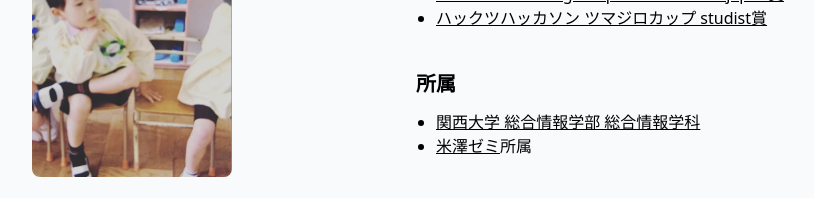
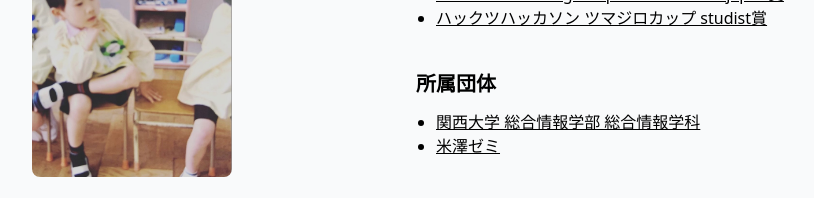
Before and after one commit to kinjo1130/portfolio-v4, a Next.js app: page / in a window 1280 px wide. Shown: the part 250-448 px from the top of the page, without its empty margins (224-1038 px from the left). Built offline with nearby package versions, Linux system fonts and the light colour scheme; no server answers.

Commit message:
:sparkles: 受賞歴や所属をコンポーネントにした

```diff
--- /dev/null
+++ b/components/Achievement.tsx
@@ -0,0 +1,27 @@
+import Heading from "./Heading";
+const ACHIEVEMENTS = [
+  {
+    title: "Civictech Challenge Cup u-21 Code for japan賞",
+    url: "https://ccc2021.code4japan.org",
+  },
+  {
+    title: "ハックツハッカソン ツマジロカップ studist賞",
+    url: "https://hackz.team/news/28VSpLaigPOw6KcqbgbVZT",
+  },
+];
+export default function Achievement() {
+  return (
+    <div className="mb-10">
+      <Heading level={2}>受賞歴</Heading>
+      <ul className="list-disc ml-5">
+        {ACHIEVEMENTS.map((achievement) => (
+          <li key={achievement.title}>
+            <a href={achievement.url} target="_blank" className="underline">
+              {achievement.title}
+            </a>
+          </li>
+        ))}
+      </ul>
+    </div>
+  );
+}
--- /dev/null
+++ b/components/MembershipList.tsx
@@ -0,0 +1,27 @@
+import Heading from "./Heading";
+const MEMBERSHIPS = [
+  {
+    title: "関西大学 総合情報学部 総合情報学科",
+    url: "https://www.kansai-u.ac.jp/Fc_inf/",
+  },
+  {
+    title: "米澤ゼミ",
+    url: "https://www.kansai-u.ac.jp/Fc_inf/fm/staff/yonezawa.html",
+  },
+];
+export  default function MembershipList() {
+  return (
+    <div className="mb-10">
+      <Heading level={2}>所属団体</Heading>
+      <ul className="list-disc ml-5">
+        {MEMBERSHIPS.map((membership) => (
+          <li key={membership.title}>
+            <a href={membership.url} target="_blank" className="underline">
+              {membership.title}
+            </a>
+          </li>
+        ))}
+      </ul>
+    </div>
+  );
+}
--- a/pages/index.tsx
+++ b/pages/index.tsx
@@ -3,13 +3,19 @@ import Layout from "./layout";
 import Image from "next/image";
 import SNS from "@/components/SNS";
 import Button from "@/components/Button";
-import Heading from "@/components/Heading";
 import { SeoHead } from "@/components/SeoHead";
+import Achievement from "@/components/Achievement";
+import MembershipList from "@/components/MembershipList";
 export default function Home() {
   return (
     <>
       <Layout title="Welcome!!">
-        <SeoHead title="Home" titleTemplate="Welcome!!" description="Welcome to my portfolio site" imgUrl="/favicon.ico"></SeoHead>
+        <SeoHead
+          title="Home"
+          titleTemplate="Welcome!!"
+          description="Welcome to my portfolio site"
+          imgUrl="/favicon.ico"
+        ></SeoHead>
         <div className="lg:grid lg:grid-cols-10">
           <div className="col-span-5">
             <Image
@@ -27,50 +33,9 @@ export default function Home() {
             </p>
           </div>
           <div className="col-span-5">
-            {/* コンポーネントにする */}
-            <div className="mb-10">
-              <Heading level={2}>受賞歴</Heading>
-              <ul className="list-disc ml-5">
-                <li>
-                  <a
-                    href="https://ccc2021.code4japan.org/"
-                    target="_blank"
-                    className="underline"
-                  >
-                    Civictech Challenge Cup u-21 Code for japan賞
-                  </a>
-                </li>
-                <li>
-                  <a
-                    href="https://hackz.team/news/28VSpLaigPOw6KcqbgbVZT"
-                    target="_blank"
-                    className="underline"
-                  >
-                    ハックツハッカソン ツマジロカップ studist賞
-                  </a>
-                </li>
-              </ul>
-            </div>
+            <Achievement />
             <div className="my-10">
-              {/* コンポーネントにする */}
-              <Heading level={2}>所属</Heading>
-              <ul className="list-disc ml-5">
-                <li>
-                  <a href="" target="_blank" className="underline">
-                    関西大学 総合情報学部 総合情報学科
-                  </a>
-                </li>
-                <li>
-                  <a
-                    href="https://www.kansai-u.ac.jp/Fc_inf/fm/staff/yonezawa.html"
-                    target="_blank"
-                    className="underline"
-                  >
-                    米澤ゼミ
-                  </a>
-                  所属
-                </li>
-              </ul>
+              <MembershipList />
             </div>
             <Button className="mt-10">
               <Link href="/about">詳細なプロフィール</Link>
```
